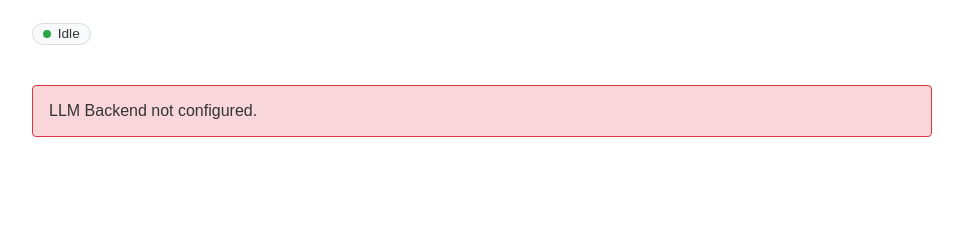
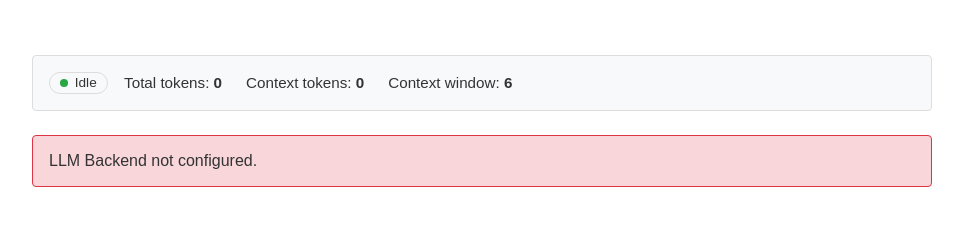
Before and after one commit to GottZ/llmloop, a Flask app: page /thread/1 in a window 1280 px wide. Shown: the part 144-384 px from the top of the page, without its empty margins (158-1121 px from the left). Run offline with Flask 3, Linux system fonts and the light colour scheme; data that the repository does not hold is empty; parts of the project's set-up code (start-up, migrations or seed data) failed here and were passed over; some libraries are stand-ins or nearby versions.

Commit message:
Add token/context status frame to threads

```diff
--- a/src/app.py
+++ b/src/app.py
@@ -6,7 +6,7 @@ import uuid
 from flask import Flask, render_template, request, redirect, url_for, flash, session, Response, stream_with_context, jsonify
 from config import Config
 from db import init_db, wait_for_db, get_db_connection, get_active_backend
-from orchestrator import Orchestrator
+from orchestrator import Orchestrator, PLANNER_HISTORY_LIMIT
 from llm_client import list_models, LLMError
 from token_stream import pop_tokens, clear_tokens
 
@@ -37,6 +37,17 @@ def get_thread_status(thread_id):
 
 def clear_thread_status(thread_id):
     THREAD_STATUSES.pop(thread_id, None)
+
+
+def estimate_tokens(text):
+    if not text:
+        return 0
+    stripped = text.strip()
+    if not stripped:
+        return 0
+    # Rough heuristic: word count approximates token count for display purposes
+    parts = stripped.split()
+    return max(1, len(parts))
 
 @app.route('/')
 def index():
@@ -81,11 +92,29 @@ def view_thread(thread_id):
     backend = get_active_backend()
     pending_approval = PENDING_APPROVALS.get(thread_id)
 
+    total_tokens = sum(estimate_tokens(msg['content']) for msg in messages)
+    context_limit = PLANNER_HISTORY_LIMIT or len(messages) or 0
+    if context_limit > 0:
+        context_subset = messages[-context_limit:]
+    else:
+        context_subset = messages
+    context_queue = [estimate_tokens(msg['content']) for msg in context_subset]
+    context_summary_tokens = estimate_tokens(thread['context_summary']) if thread and thread.get('context_summary') else 0
+    context_tokens = context_summary_tokens + sum(context_queue)
+    stats = {
+        "total_tokens": total_tokens,
+        "context_tokens": context_tokens,
+        "context_limit": context_limit,
+        "context_queue": context_queue,
+        "summary_tokens": context_summary_tokens
+    }
+
     return render_template('thread.html',
                            thread=thread,
                            messages=messages,
                            backend=backend,
-                           pending_approval=pending_approval)
+                           pending_approval=pending_approval,
+                           stats=stats)
 
 @app.route('/thread/<int:thread_id>/events')
 def thread_events(thread_id):
--- a/src/templates/base.html
+++ b/src/templates/base.html
@@ -46,6 +46,26 @@
         .status-pill.status-running::before { background: var(--warning); }
         .status-pill.status-waiting_approval::before { background: var(--primary); }
         .status-pill.status-idle::before { background: #28a745; }
+        .status-frame {
+            border: 1px solid var(--border);
+            padding: 1rem;
+            border-radius: 4px;
+            margin-bottom: 1.5rem;
+            background: var(--header);
+            display: flex;
+            flex-wrap: wrap;
+            gap: 1rem;
+            align-items: center;
+        }
+        .status-metrics {
+            display: flex;
+            flex-wrap: wrap;
+            gap: 1.5rem;
+            font-size: 0.95rem;
+        }
+        .status-metrics span {
+            font-weight: bold;
+        }
     </style>
 </head>
 <body>
--- a/src/templates/thread.html
+++ b/src/templates/thread.html
@@ -8,7 +8,6 @@
         </form>
     </div>
 </div>
-<div id="status-indicator" class="status-pill status-idle" style="margin-bottom:0.5rem;">Idle</div>
 
 <div id="pending-approval" class="alert alert-warning" style="{% if not pending_approval %}display:none;{% endif %}">
     <h3>Approval Required</h3>
@@ -26,7 +25,13 @@
     </form>
 </div>
 {% set last_id = messages[-1].id if messages else 0 %}
-<div id="messages" data-last-id="{{ last_id }}" style="margin-bottom: 2rem;">
+<div id="messages"
+     data-last-id="{{ last_id }}"
+     data-total-tokens="{{ stats.total_tokens }}"
+     data-context-limit="{{ stats.context_limit }}"
+     data-summary-tokens="{{ stats.summary_tokens }}"
+     data-context-list='{{ stats.context_queue|tojson }}'
+     style="margin-bottom: 2rem;">
     {% for msg in messages %}
     <div class="card" style="border-left: 4px solid
         {% if msg.role == 'user' %}var(--primary)
@@ -38,6 +43,20 @@
         <pre style="white-space: pre-wrap;">{{ msg.content }}</pre>
     </div>
     {% endfor %}
+</div>
+
+<div id="status-frame" class="status-frame"
+    data-total-tokens="{{ stats.total_tokens }}"
+    data-context-tokens="{{ stats.context_tokens }}"
+    data-context-limit="{{ stats.context_limit }}"
+    data-summary-tokens="{{ stats.summary_tokens }}"
+    data-context-list='{{ stats.context_queue|tojson }}'>
+    <div id="status-indicator" class="status-pill status-idle">Idle</div>
+    <div class="status-metrics">
+        <div>Total tokens: <span id="total-token-count">{{ stats.total_tokens }}</span></div>
+        <div>Context tokens: <span id="context-token-count">{{ stats.context_tokens }}</span></div>
+        <div>Context window: <span id="context-window-size">{{ stats.context_limit }}</span></div>
+    </div>
 </div>
 
 <div id="streaming-output" class="card" style="display:none;">
@@ -71,14 +90,28 @@
     const threadId = {{ thread.id }};
     const messagesEl = document.getElementById('messages');
     const statusEl = document.getElementById('status-indicator');
+    const statusFrame = document.getElementById('status-frame');
+    const totalTokenDisplay = document.getElementById('total-token-count');
+    const contextTokenDisplay = document.getElementById('context-token-count');
+    const contextWindowDisplay = document.getElementById('context-window-size');
     const streamBox = document.getElementById('streaming-output');
     const streamRoleEl = document.getElementById('stream-role');
     const streamContentEl = document.getElementById('stream-content');
     let activeStreamRole = '';
+    let totalTokens = Number(messagesEl?.dataset.totalTokens || 0);
+    const contextLimit = Number(messagesEl?.dataset.contextLimit || 0);
+    let summaryTokens = Number(messagesEl?.dataset.summaryTokens || 0);
+    let contextQueue = [];
+    try {
+        contextQueue = JSON.parse(messagesEl?.dataset.contextList || '[]');
+    } catch (err) {
+        contextQueue = [];
+    }
     if (!messagesEl) {
         return;
     }
     updateStatus('idle');
+    refreshTokenDisplays();
     let lastId = Number(messagesEl.dataset.lastId || 0);
     const eventSource = new EventSource(`/thread/${threadId}/events?after=${lastId}`);
     eventSource.onmessage = function(event) {
@@ -112,6 +145,7 @@
         messagesEl.appendChild(card);
         messagesEl.scrollTop = messagesEl.scrollHeight;
         clearActiveStream(msg.role);
+        updateTokenStatsFromMessage(msg.content);
     }
 
     function updatePending(payload) {
@@ -208,6 +242,48 @@
         activeStreamRole = '';
     }
 
+    function updateTokenStatsFromMessage(content) {
+        const tokens = estimateTokens(content);
+        if (!Number.isFinite(tokens) || tokens <= 0) {
+            return;
+        }
+        totalTokens += tokens;
+        if (contextLimit > 0) {
+            contextQueue.push(tokens);
+            while (contextQueue.length > contextLimit) {
+                contextQueue.shift();
+            }
+        }
+        refreshTokenDisplays();
+    }
+
+    function refreshTokenDisplays() {
+        if (totalTokenDisplay) {
+            totalTokenDisplay.textContent = totalTokens.toString();
+        }
+        if (contextTokenDisplay) {
+            const contextTokens = summaryTokens + contextQueue.reduce((acc, val) => acc + val, 0);
+            contextTokenDisplay.textContent = contextTokens.toString();
+        }
+        if (contextWindowDisplay && contextLimit) {
+            contextWindowDisplay.textContent = contextLimit.toString();
+        }
+        if (messagesEl) {
+            messagesEl.dataset.totalTokens = totalTokens.toString();
+        }
+    }
+
+    function estimateTokens(text) {
+        if (!text) {
+            return 0;
+        }
+        const trimmed = text.trim();
+        if (!trimmed) {
+            return 0;
+        }
+        return Math.max(1, trimmed.split(/\s+/).length);
+    }
+
     const form = document.getElementById('message-form');
     if (!form) {
         return;
```
